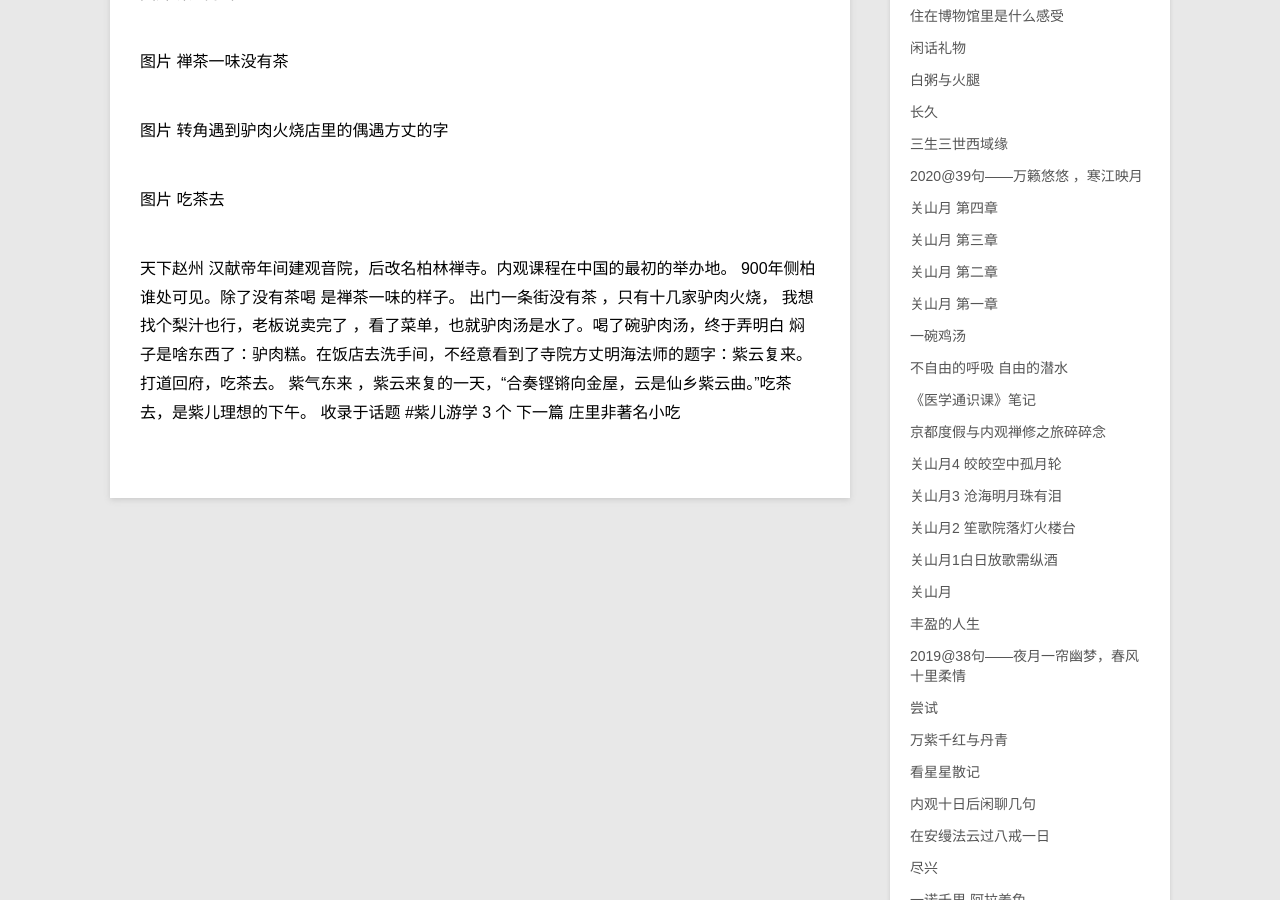
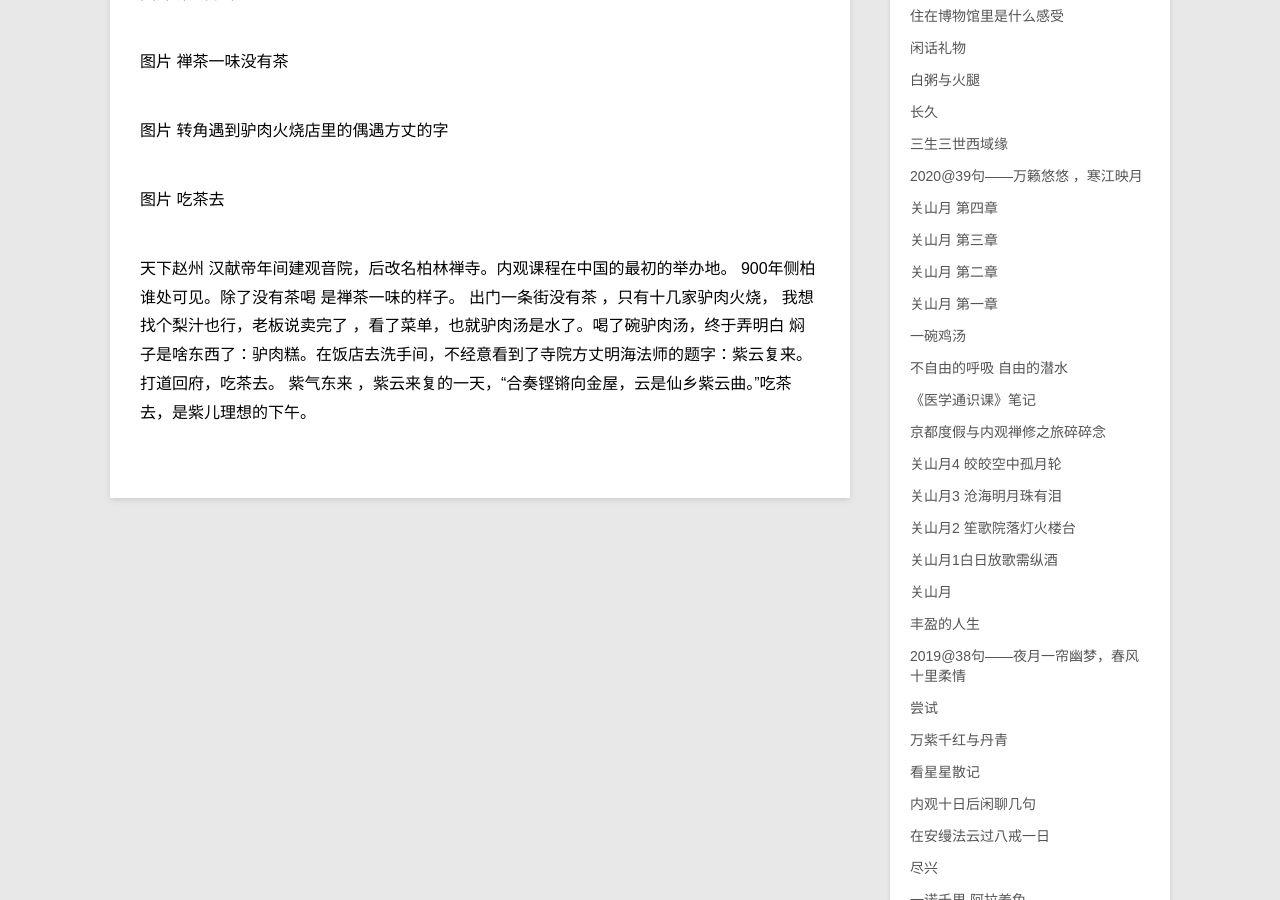
Before and after one commit to violettianjie/violettianjie.github.io, a Jekyll site: the page built from _posts/blog/2021-07-26-afternoon.md, in a window 1280 px wide and 900 px high, scrolled down 717 px. Built offline with Jekyll 4.4.1, drawn with Linux system fonts in a browser that asks for light colours.

Commit message:
Update 2021-07-26-afternoon.md

```diff
--- a/_posts/blog/2021-07-26-afternoon.md
+++ b/_posts/blog/2021-07-26-afternoon.md
@@ -41,8 +41,3 @@ category: blog
 我想找个梨汁也行，老板说卖完了 ，看了菜单，也就驴肉汤是水了。喝了碗驴肉汤，终于弄明白 焖子是啥东西了：驴肉糕。在饭店去洗手间，不经意看到了寺院方丈明海法师的题字：紫云复来。
 打道回府，吃茶去。
 紫气东来 ，紫云来复的一天，“合奏铿锵向金屋，云是仙乡紫云曲。”吃茶去，是紫儿理想的下午。
-收录于话题 #紫儿游学
-3
-个
-下一篇
-庄里非著名小吃
```
